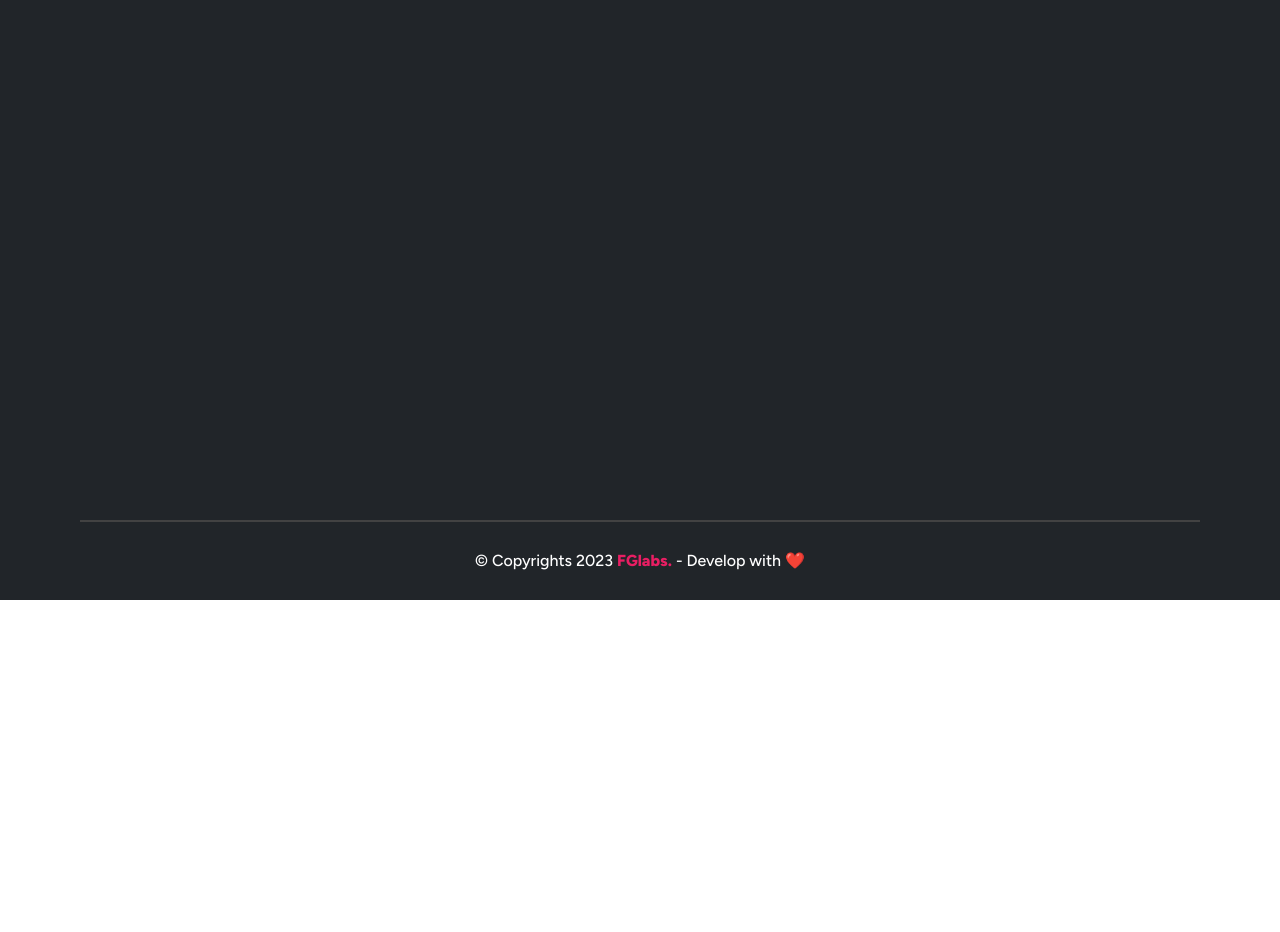
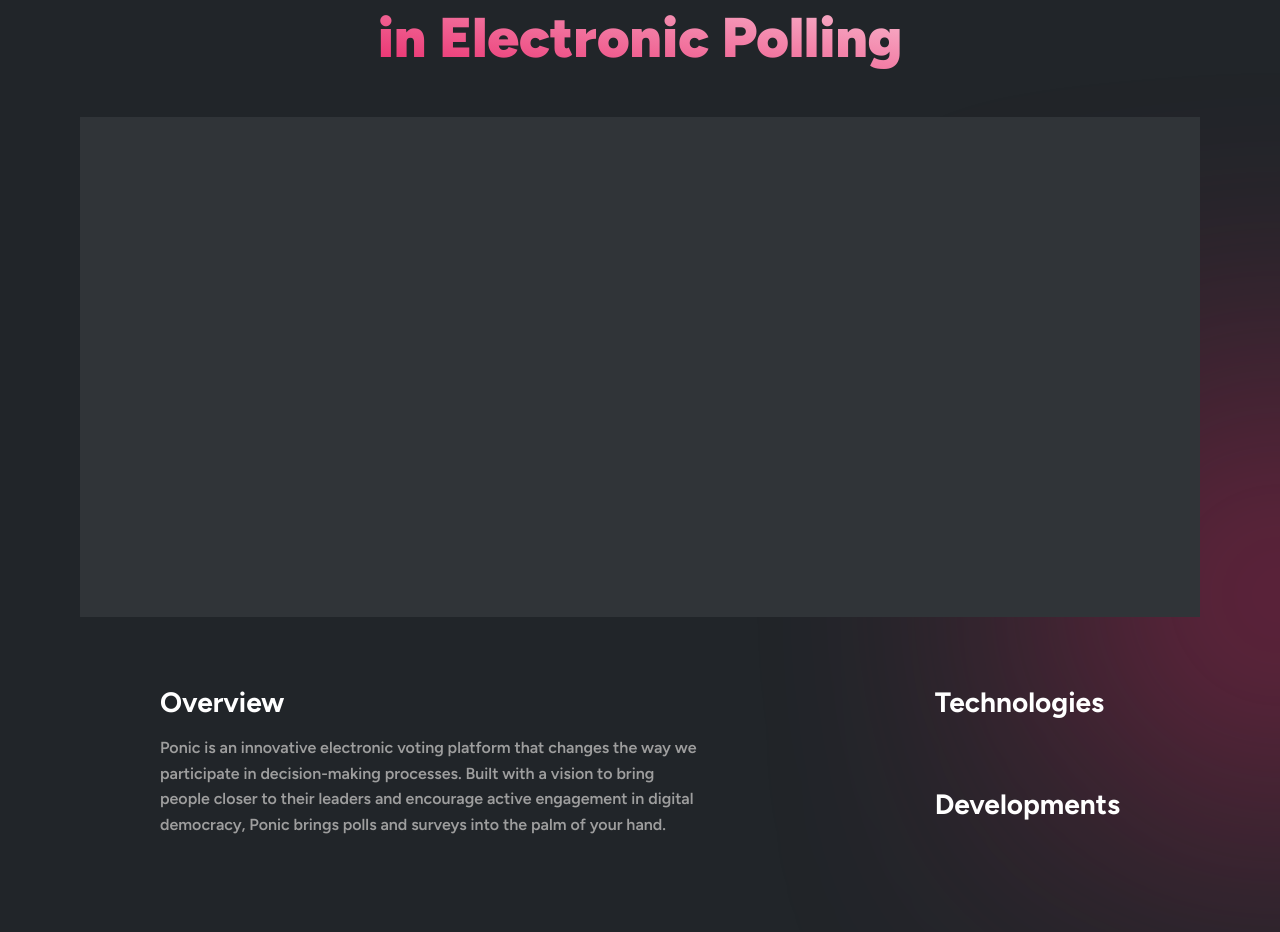
Before and after one commit to fajarfadillahh/fglabs-portfolio-website, a Next.js app: page /portfolio/detail/2104 in a window 1280 px wide. Shown: the part 280-1212 px from the top of the page. Before the commit the page ends 880 px from the top, so only its background shows below. Built offline with nearby package versions, Linux system fonts and the light colour scheme.

Commit message:
modified detail page

```diff
--- a/pages/portfolio/detail/[id].jsx
+++ b/pages/portfolio/detail/[id].jsx
@@ -1,4 +1,5 @@
 import Head from "next/head";
+import { Typography } from "@material-tailwind/react";
 
 // import components
 import Layout from "@/components/Layout";
@@ -12,7 +13,60 @@ export default function DetailPortfolio() {
 
       <Layout>
         <section className="relative pb-[140px] pt-[180px]">
-          <div className="container">Detail page</div>
+          <div className="absolute -right-[150px] top-[725px] h-[300px] w-[300px] rounded-full bg-pink-500 blur-[150px]" />
+
+          <div className="container relative grid gap-16">
+            <div className="flex flex-col items-center gap-12">
+              <div className="text-center">
+                <Typography className="mb-3 text-[24px] font-bold text-white">
+                  Details portfolio
+                </Typography>
+                <Typography className="max-w-[725px] bg-gradient-to-tr from-pink-500 to-white bg-clip-text text-[56px] font-black leading-[108%] text-transparent">
+                  Ponic: The Latest Solution in Electronic Polling
+                </Typography>
+              </div>
+
+              <div className="h-[500px] w-full bg-[#303438]" />
+            </div>
+
+            <div className="mx-20 flex items-start justify-between gap-32">
+              <div>
+                <Typography
+                  color="white"
+                  className="mb-3 text-[28px] font-bold"
+                >
+                  Overview
+                </Typography>
+                <Typography className="max-w-[545px] font-semibold leading-[160%] text-gray-500">
+                  Ponic is an innovative electronic voting platform that changes
+                  the way we participate in decision-making processes. Built
+                  with a vision to bring people closer to their leaders and
+                  encourage active engagement in digital democracy, Ponic brings
+                  polls and surveys into the palm of your hand.
+                </Typography>
+              </div>
+
+              <div className="grid justify-start gap-12">
+                <div>
+                  <Typography
+                    color="white"
+                    className="mb-3 text-[28px] font-bold"
+                  >
+                    Technologies
+                  </Typography>
+                </div>
+
+                <div>
+                  <Typography
+                    color="white"
+                    className="mb-3 text-[28px] font-bold"
+                  >
+                    Developments
+                  </Typography>
+                </div>
+              </div>
+            </div>
+          </div>
         </section>
       </Layout>
     </>
```
